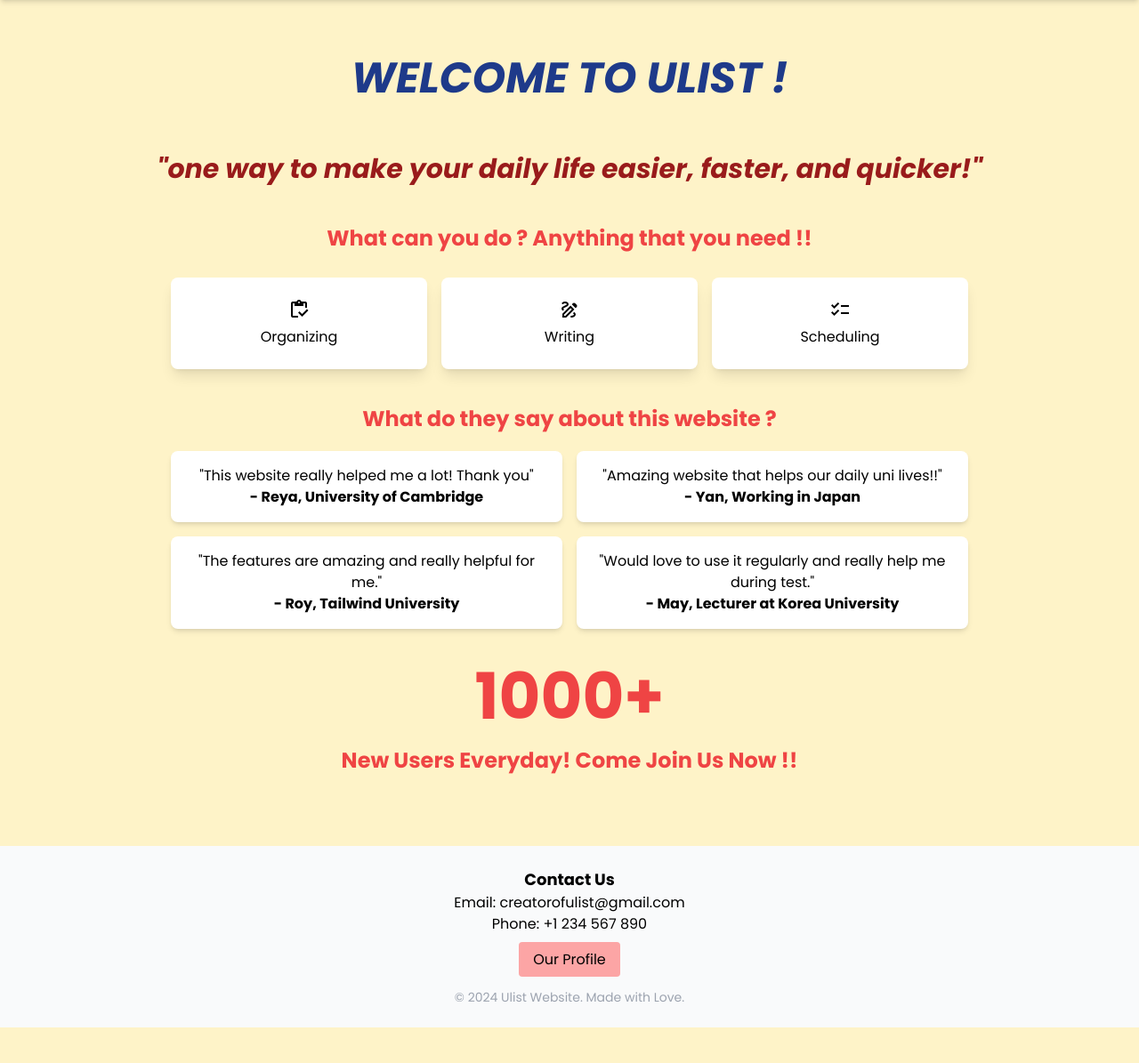
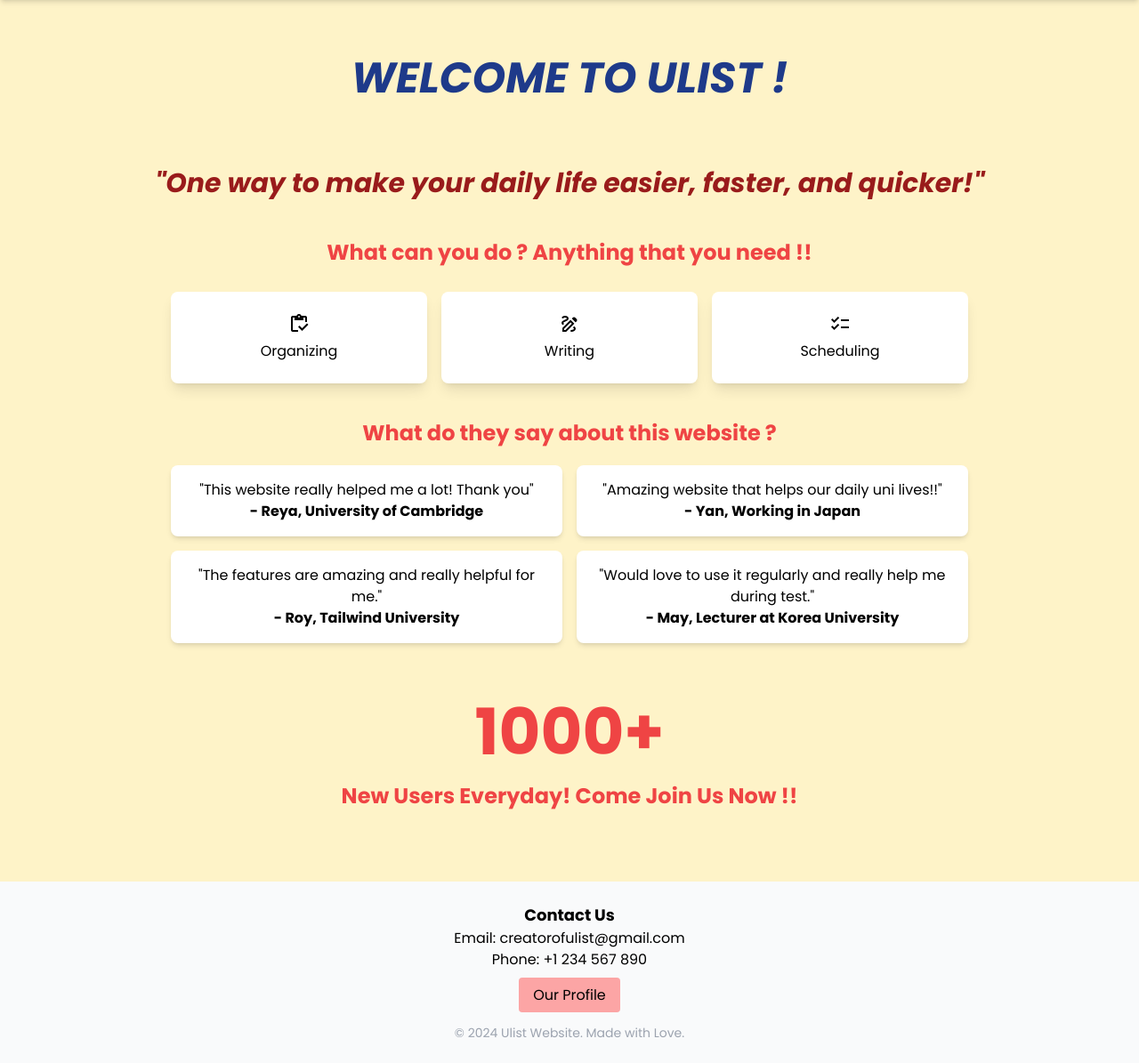
Before and after one commit to Audreyy5/UTSWEBPROG_LAB_GROUP2, a PHP site: page /firstpage.php in a window 1280 px wide. Shown: the part 128-1323 px from the top of the page at 89% size. Before the commit the page ends 1283 px from the top, so only its background shows below. Run offline with PHP 8.4, Linux system fonts and the light colour scheme; some libraries are stand-ins or nearby versions.

Commit message:
ganti ukuran

```diff
--- a/UTS_LAB/php/firstpage.php
+++ b/UTS_LAB/php/firstpage.php
@@ -61,7 +61,7 @@
 
     <main class="text-center mt-10 px-4">
         <h1 class="text-5xl text-center italic font-bold text-blue-900 mt-16">WELCOME TO ULIST ! </h1>
-        <h1 class="text-2xl md:text-3xl mt-16 font-bold text-red-800 italic mb-2 animate-bounce">"one way to make your daily life easier, faster, and quicker!"</h1>
+        <h1 class="text-2xl md:text-3xl mt-20 font-bold text-red-800 italic mb-4 animate-bounce">"One way to make your daily life easier, faster, and quicker!"</h1>
         <h2 class="text-xl md:text-2xl font-bold text-red-500 mt-10 mb-7">What can you do ? Anything that you need !!</h2>
 
         <div class="grid grid-cols-1 md:grid-cols-3 gap-4 mb-10 max-w-4xl mx-auto">
@@ -104,7 +104,7 @@
                 <p class="font-bold">- May, Lecturer at Korea University</p>
             </div>
         </div>
-        <h3 class="text-5xl md:text-7xl font-bold text-red-500 mb-5 mt-10">1000+</h3>
+        <h3 class="text-5xl md:text-7xl font-bold text-red-500 mb-5 mt-16">1000+</h3>
         <h3 class="text-2xl md:text-2xl font-bold text-red-500 mb-5 mt-4">New Users Everyday! Come Join Us Now !!</h3>
 
     </main>
```
